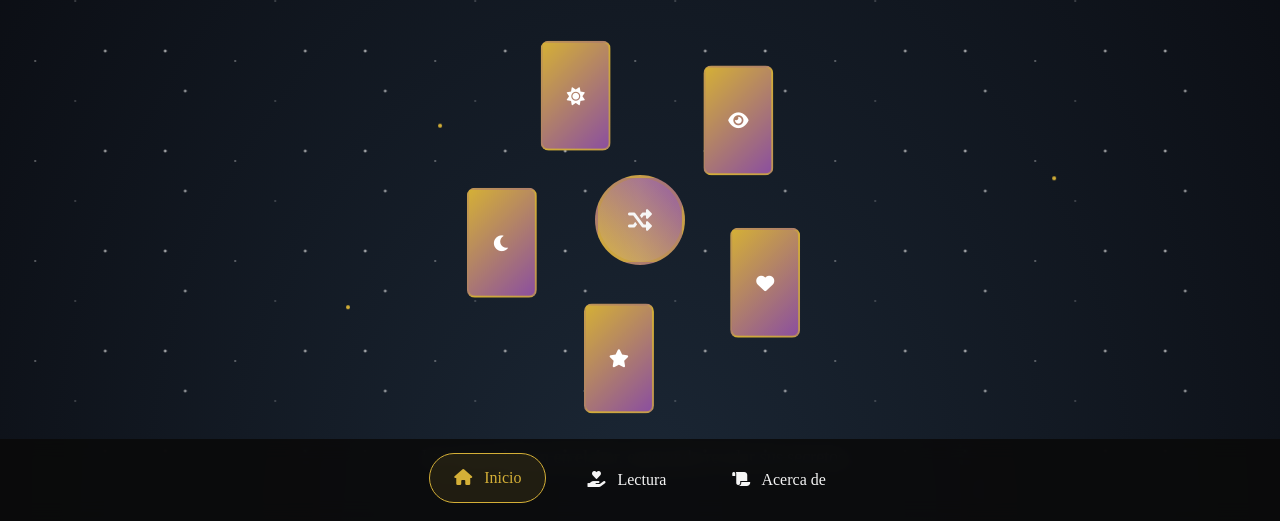
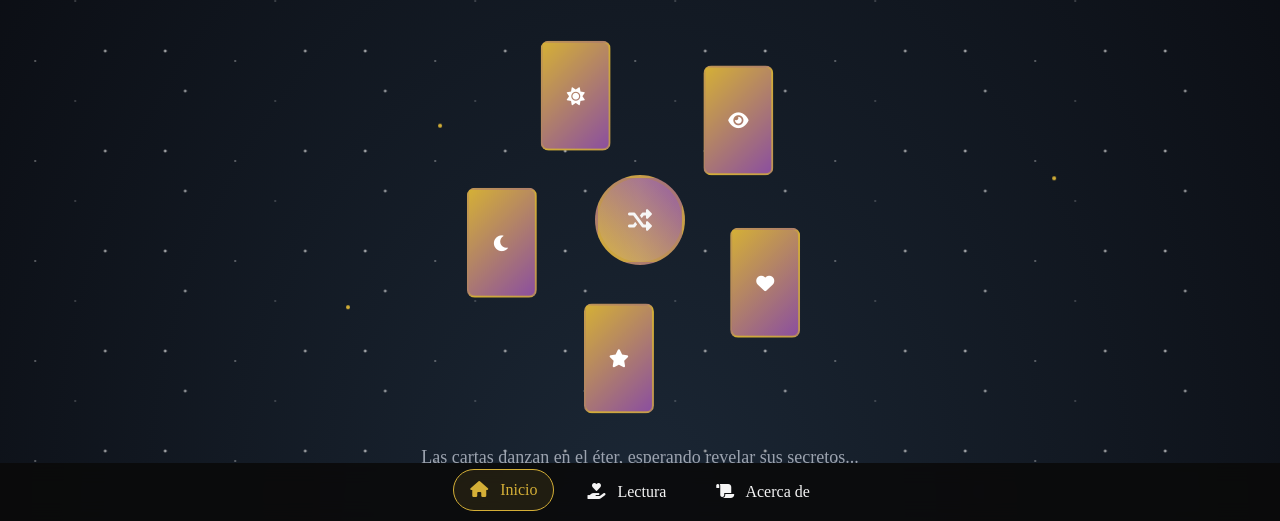
Before and after one commit to xnjwt/Lector-del-Tarot, a plain HTML site: page index.html in a window 1280 px wide. Shown: the part 279-800 px from the top of the page. Drawn offline with nearby package versions, Linux system fonts and the light colour scheme; a web font is replaced by a local one.

Commit message:
Update index.html

```diff
--- a/index.html
+++ b/index.html
@@ -449,7 +449,7 @@
             right: 0;
             background: rgba(10, 10, 10, 0.9);
             backdrop-filter: blur(10px);
-            padding: 1rem;
+            padding: 0.5rem;
             display: flex;
             justify-content: center;
             z-index: 1000;
@@ -458,7 +458,7 @@
         .nav-item {
             color: var(--text-light);
             text-decoration: none;
-            padding: 0.75rem 1.5rem;
+            padding: 0.5rem 1rem;
             border-radius: 25px;
             transition: all 0.3s ease;
             border: 1px solid transparent;
```
